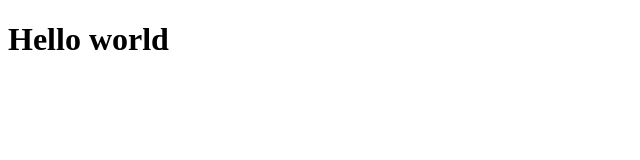
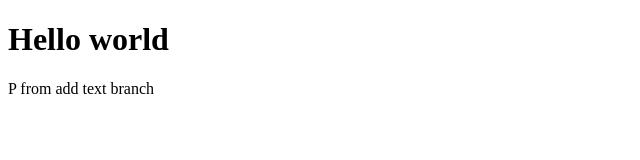
Before and after one commit to jind-mada-digital/test-repos, a plain HTML site: page index.html in a window 1280 px wide. Shown: the whole page, without its empty margins (0-640 px from the left). Drawn offline with Linux system fonts and the light colour scheme.

Commit message:
add text

```diff
--- a/index.html
+++ b/index.html
@@ -5,5 +5,6 @@
     </head>
     <body>
         <h1>Hello world</h1>
+        <p>P from add text branch</p>
     </body>
 </html>
```
